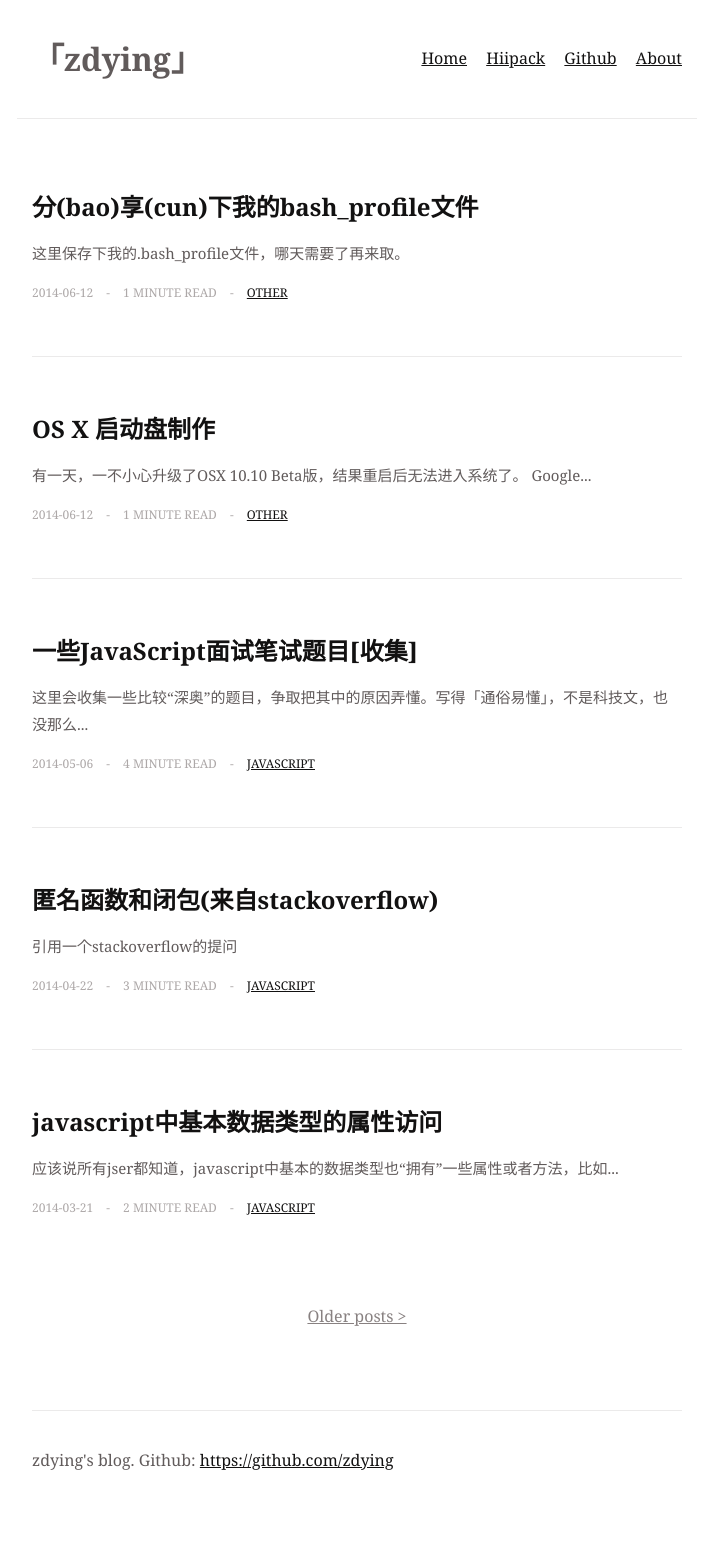
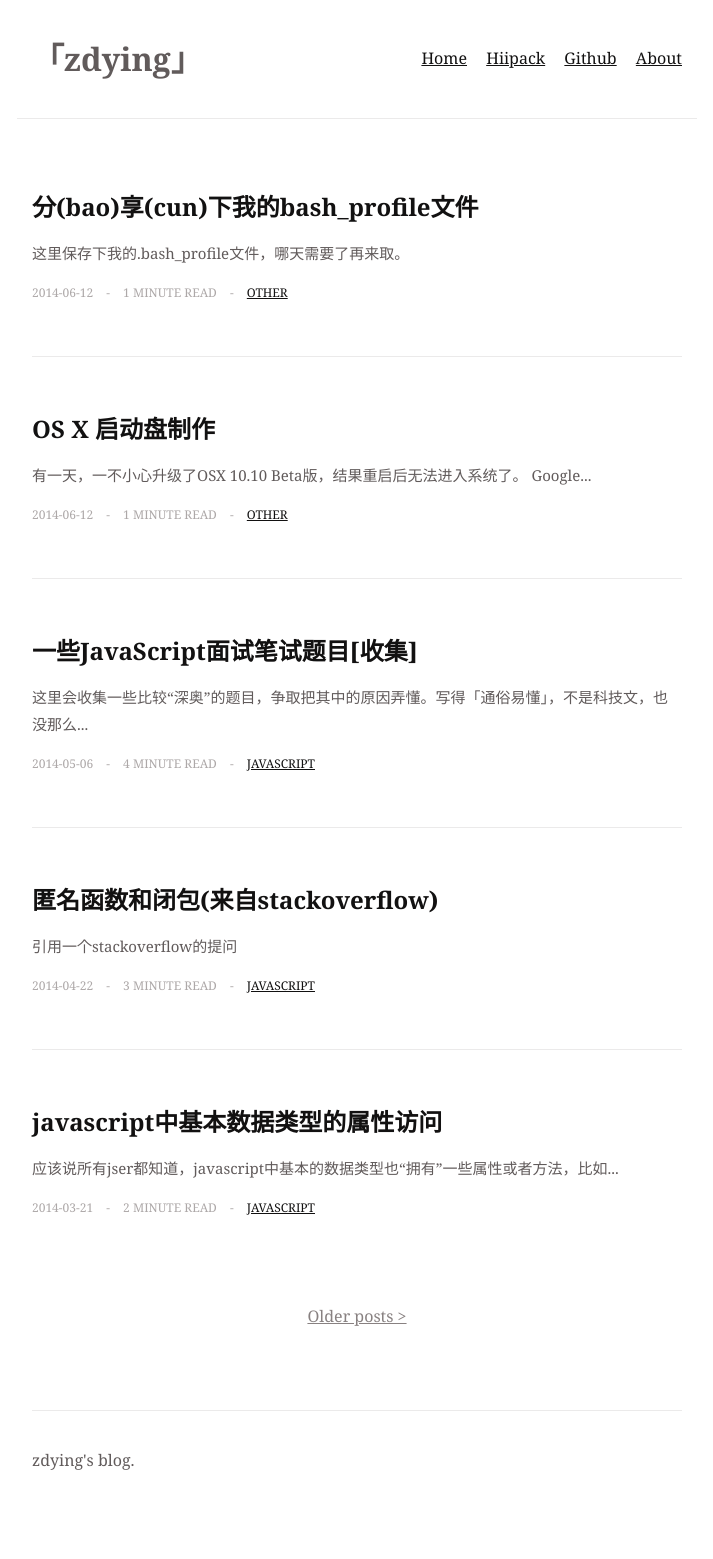
Before and after one commit to daiying-zhang/daiying-zhang.github.io, a Jekyll site: the page built from index.html, in a window 1280 px wide. Shown: the whole page, without its empty margins (283-996 px from the left). Built offline with Jekyll 4.4.1, drawn with Linux system fonts in a browser that asks for light colours; some web fonts are replaced; the list of posts is cut into pages by our own code.

Commit message:
footer.html

```diff
--- a/_includes/footer.html
+++ b/_includes/footer.html
@@ -1,3 +1,3 @@
 <footer class="page-footer">
-    zdying's blog. Github: <a href="https://github.com/zdying">https://github.com/zdying</a>
+    zdying's blog.
 </footer>
```
